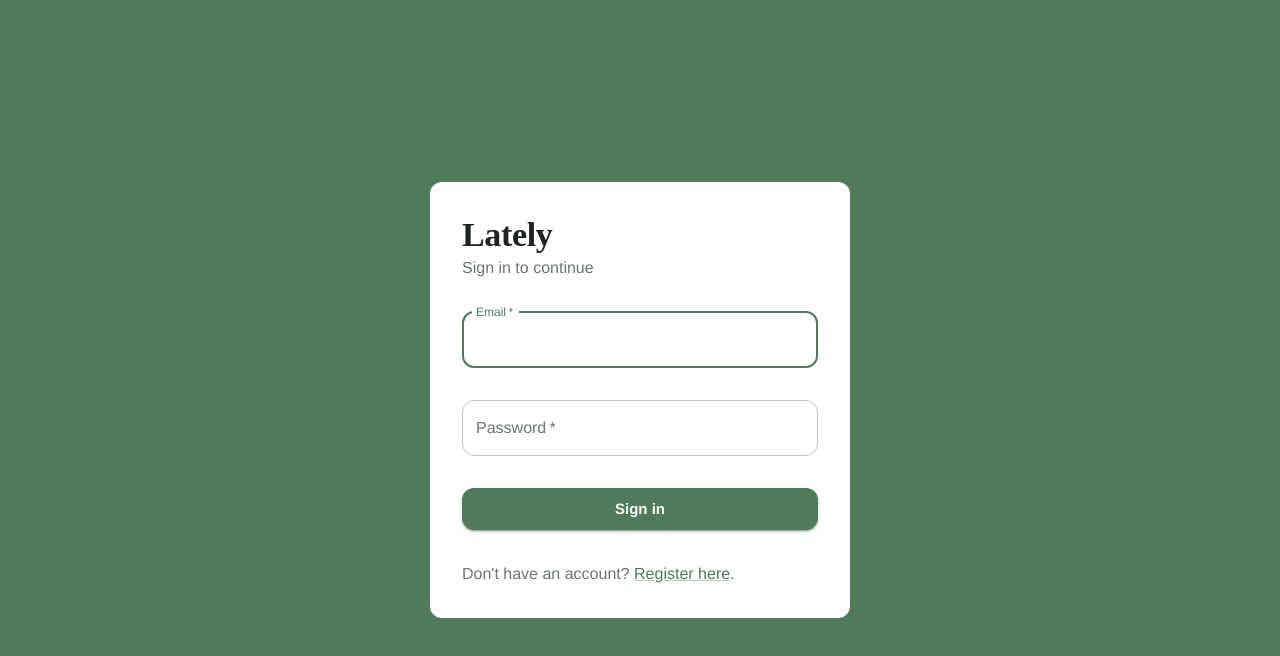
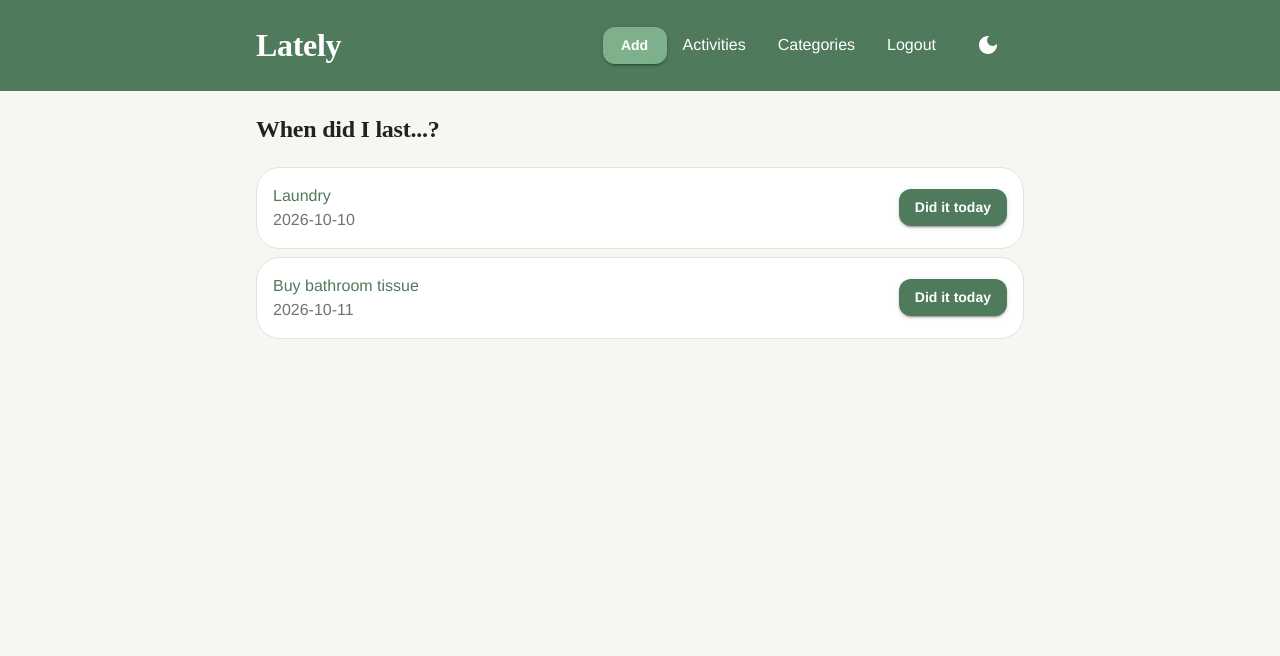
Before and after one commit to senyth/lately, a React (Vite) app in the folder client/: page / in a window 1280 px wide. Shown: the top 656 px of the page. Built offline with nearby package versions, Linux system fonts and the light colour scheme.

Commit message:
add theme context

```diff
--- a/client/src/App.tsx
+++ /dev/null
@@ -1,34 +0,0 @@
-// import { Analytics } from '@vercel/analytics/react';
-// import Footer from './shared/theme/Footer';
-import Header from './shared/theme/Header';
-import './sass/theme.scss';
-import Dashboard from './components/Dashboard';
-import type { PaletteMode } from '@mui/material';
-import { useState } from 'react';
-import { LogInPage } from './pages/LogInPage';
-
-interface AppProps {
-  mode: PaletteMode;
-  onToggleMode: () => void;
-}
-
-function App({ mode, onToggleMode }: AppProps) {
-  const [isLoggedIn, setIsLoggedIn] = useState<true | false>(false);
-
-  if (!isLoggedIn) {
-    return <LogInPage />;
-  }
-
-  return (
-    <div id="container">
-      <Header mode={mode} onToggleMode={onToggleMode} />
-      <section id="main">
-        <Dashboard />
-        {/* <Footer /> */}
-      </section>
-      {/* <Analytics /> */}
-    </div>
-  );
-}
-
-export default App;
--- a/client/src/main.tsx
+++ b/client/src/main.tsx
@@ -1,24 +1,30 @@
-import { StrictMode, useState } from 'react'
-import App from './App.tsx'
-import { ThemeProvider } from '@mui/material/styles'
-import CssBaseline from '@mui/material/CssBaseline'
-import { getTheme } from './shared/theme/theme.ts'
-import type { PaletteMode } from '@mui/material/styles'
-import { createRoot } from 'react-dom/client'
+import { StrictMode, useState } from 'react';
+import { ThemeProvider } from '@mui/material/styles';
+import CssBaseline from '@mui/material/CssBaseline';
+import { getTheme } from './shared/theme/theme.ts';
+import type { PaletteMode } from '@mui/material/styles';
+import { createRoot } from 'react-dom/client';
 import { LocalizationProvider } from '@mui/x-date-pickers/LocalizationProvider';
 import { AdapterDayjs } from '@mui/x-date-pickers/AdapterDayjs';
+import { RouterProvider } from 'react-router-dom';
+import { router } from './routes/index.tsx';
+import { ThemeModeContext } from './shared/theme/ThemeModeContext.tsx';
 
 export function Root() {
   const [mode, setMode] = useState<PaletteMode>('light');
+
+  const toggleMode = () => {
+    setMode((mode) => (mode === 'light' ? 'dark' : 'light'));
+  };
+
   const theme = getTheme(mode);
   return (
     <ThemeProvider theme={theme}>
       <CssBaseline />
       <LocalizationProvider dateAdapter={AdapterDayjs}>
-        <App
-          mode={mode}
-          onToggleMode={() => setMode(m => (m === 'light' ? 'dark' : 'light'))}
-        />
+        <ThemeModeContext.Provider value={{ mode, toggleMode }}>
+          <RouterProvider router={router} />
+        </ThemeModeContext.Provider>
       </LocalizationProvider>
     </ThemeProvider>
   );
@@ -27,5 +33,5 @@ export function Root() {
 createRoot(document.getElementById('root')!).render(
   <StrictMode>
     <Root />
-  </StrictMode>,
+  </StrictMode>
 );
--- a/client/src/routes/index.tsx
+++ b/client/src/routes/index.tsx
@@ -1,8 +1,10 @@
 import { createBrowserRouter } from 'react-router-dom';
 import { LogInPage } from '../pages/LogInPage';
 import RegisterPage from '../pages/RegisterPage';
+import MainLayout from '../shared/theme/MainLayout';
 
 export const router = createBrowserRouter([
   { path: '/login', element: <LogInPage /> },
   { path: '/register', element: <RegisterPage /> },
+  { path: '/', element: <MainLayout /> },
 ]);
--- a/client/src/shared/theme/Header.tsx
+++ b/client/src/shared/theme/Header.tsx
@@ -12,20 +12,17 @@ import {
   Select,
   TextField,
   Typography,
-  type PaletteMode,
 } from '@mui/material';
 import { DatePicker } from '@mui/x-date-pickers/DatePicker';
 import '../../sass/theme.scss';
 import { DarkMode, LightMode } from '@mui/icons-material';
 import { useState } from 'react';
 import dayjs, { type Dayjs } from 'dayjs';
+import { useThemeMode } from './ThemeModeContext';
 
-interface HeaderProps {
-  mode: PaletteMode;
-  onToggleMode: () => void;
-}
+export default function Header() {
+  const { mode, toggleMode } = useThemeMode();
 
-export default function Header({ mode, onToggleMode }: HeaderProps) {
   const [open, setOpen] = useState<true | false>(false);
   const [date, setDate] = useState<Dayjs | null>(dayjs());
 
@@ -59,7 +56,7 @@ export default function Header({ mode, onToggleMode }: HeaderProps) {
             <li>Categories</li>
             <li>Logout</li>
             <li>
-              <IconButton onClick={onToggleMode}>
+              <IconButton onClick={toggleMode}>
                 {mode === 'light' ? (
                   <DarkMode sx={{ color: 'primary.contrastText' }} />
                 ) : (
--- /dev/null
+++ b/client/src/shared/theme/MainLayout.tsx
@@ -0,0 +1,15 @@
+import Dashboard from '../../components/Dashboard';
+import Header from './Header';
+
+export default function MainLayout() {
+  return (
+    <div id="container">
+      <Header />
+      <section id="main">
+        <Dashboard />
+        {/* <Footer /> */}
+      </section>
+      {/* <Analytics /> */}
+    </div>
+  );
+}
--- /dev/null
+++ b/client/src/shared/theme/ThemeModeContext.tsx
@@ -0,0 +1,14 @@
+import type { PaletteMode } from '@mui/material';
+import { createContext, useContext } from 'react';
+
+interface ThemeModeValue {
+  mode: PaletteMode;
+  toggleMode: () => void;
+}
+
+export const ThemeModeContext = createContext<ThemeModeValue>({
+  mode: 'light',
+  toggleMode: () => {},
+});
+
+export const useThemeMode = () => useContext(ThemeModeContext);
```
Also changed, not shown: client/src/App.scss (deleted).
